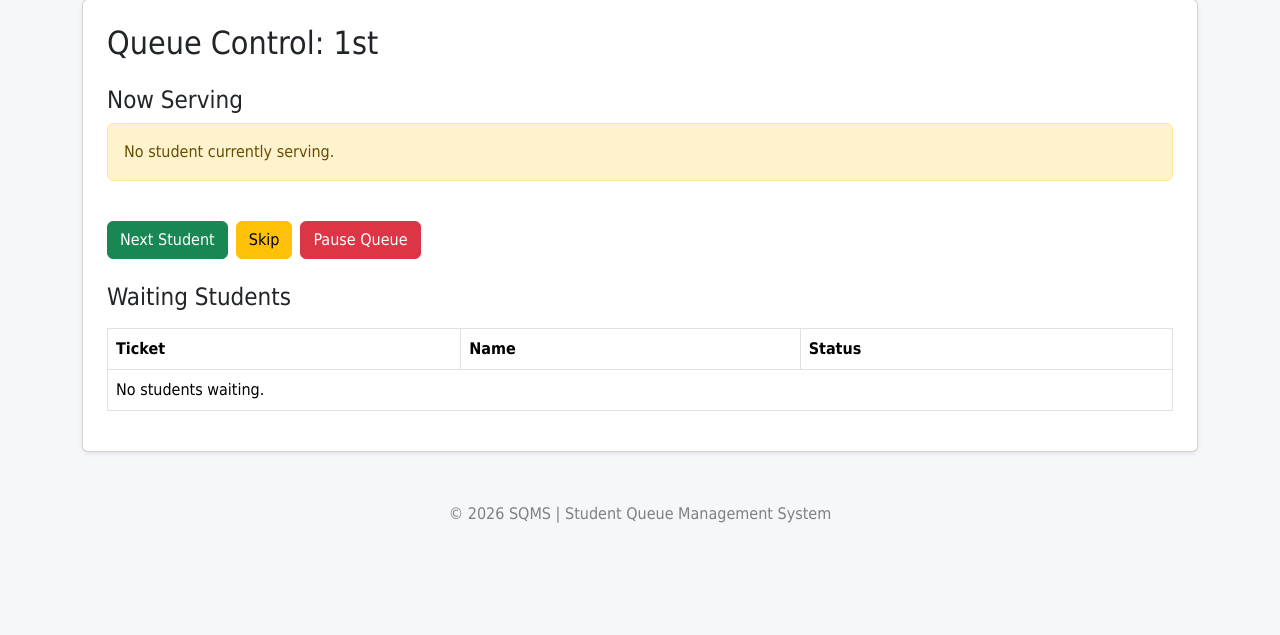
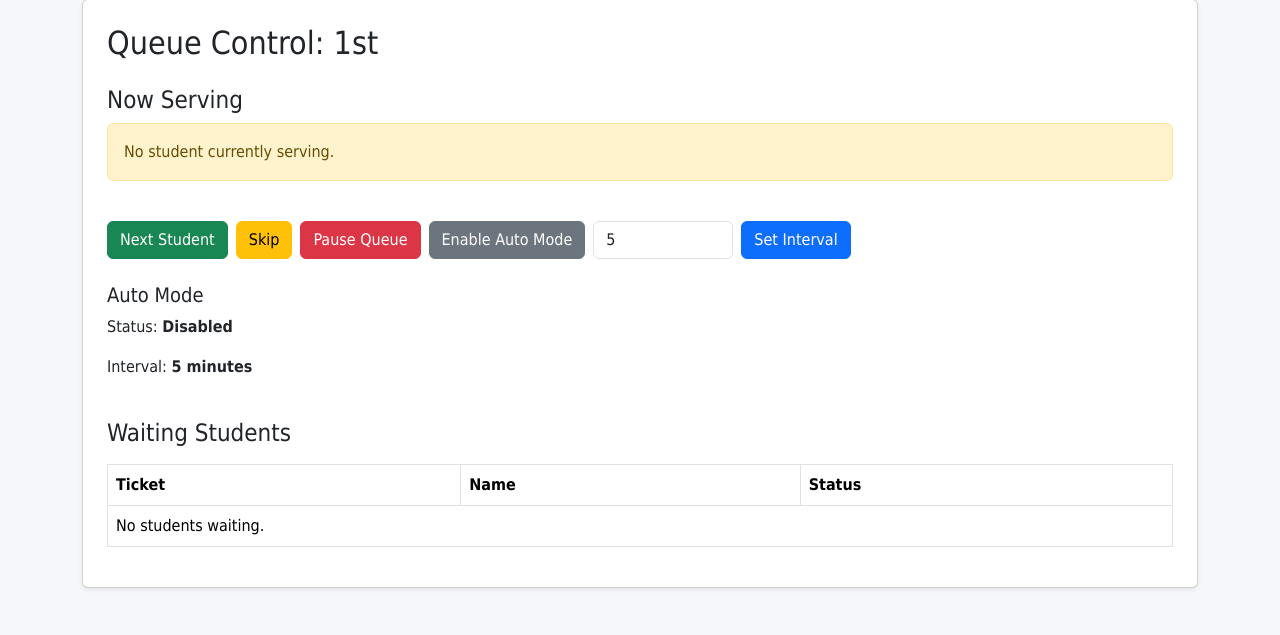
Before and after one commit to subtz/alpha, a Django app: page /staff/dashboard/4/ in a window 1280 px wide. Shown: the part 123-758 px from the top of the page. Before the commit the page ends 646 px from the top, so only its background shows below. Run offline with Django 5.2, Linux system fonts and the light colour scheme; a user stored in the database is signed in; data comes from the database, SQL or seed files in the repository.

Commit message:
Implement ETA calculation and Auto Queue Service

```diff
--- a/calc/models.py
+++ b/calc/models.py
@@ -105,6 +105,20 @@ class Queue(models.Model):
 
     current_ticket_number = models.PositiveIntegerField(
         default=0
+    )
+
+    is_auto_mode_enabled = models.BooleanField(
+        default=False
+    )
+
+    auto_serve_interval = models.PositiveIntegerField(
+        default=0,
+        help_text="Auto serve interval in minutes"
+    )
+
+    last_auto_served_at = models.DateTimeField(
+        null=True,
+        blank=True
     )
 
     created_at = models.DateTimeField(
--- a/calc/urls.py
+++ b/calc/urls.py
@@ -112,6 +112,18 @@ urlpatterns = [
         name='toggle_queue_pause'
     ),
 
+    path(
+        'staff/auto-mode/toggle/<int:queue_id>/',
+        views.toggle_auto_mode,
+        name='toggle_auto_mode'
+    ),
+
+    path(
+        'staff/auto-mode/interval/<int:queue_id>/',
+        views.set_auto_interval,
+        name='set_auto_interval'
+    ),
+
     # ==================================================
     # REPORTS
     # ==================================================
--- a/calc/views.py
+++ b/calc/views.py
@@ -1,6 +1,7 @@
 # ==================================================
 # IMPORTS
 # ==================================================
+from datetime import timedelta
 from django.shortcuts import render, redirect, get_object_or_404
 from django.http import HttpResponse, JsonResponse
 from django.utils import timezone
@@ -238,9 +239,13 @@ def join_queue(request, queue_id):
                 status='waiting'
             )
 
+    waiting_count = QueueEntry.objects.filter(queue=queue, status='waiting').count()
+    eta_minutes = waiting_count * service.estimated_time
+
     return render(request, 'calc/queue_join_success.html', {
         'entry': entry,
-        'queue': queue
+        'queue': queue,
+        'eta_minutes': eta_minutes
     })
 
 
@@ -254,6 +259,10 @@ def queue_display(request):
     if not queue:
         return HttpResponse("No active queue available.")
 
+    waiting_list = QueueEntry.objects.filter(queue=queue, status='waiting').order_by('position')
+    for entry in waiting_list:
+        entry.eta_minutes = entry.position * entry.service.estimated_time
+
     return render(request, 'calc/display.html', {
         'queue': queue,
         'now_serving': QueueEntry.objects.filter(
@@ -263,7 +272,8 @@ def queue_display(request):
         'next_ticket': QueueEntry.objects.filter(
             queue=queue,
             status='waiting'
-        ).order_by('position').first()
+        ).order_by('position').first(),
+        'waiting_list': waiting_list
     })
 
 
@@ -297,6 +307,19 @@ def queue_control_dashboard(request, queue_id):
 @staff_member_required
 def queue_status_api(request, queue_id):
     queue = get_object_or_404(Queue, id=queue_id)
+
+    if queue.is_auto_mode_enabled and not queue.is_paused and queue.auto_serve_interval > 0:
+        now = timezone.now()
+        interval_elapsed = (
+            queue.last_auto_served_at is None or
+            now >= queue.last_auto_served_at + timedelta(minutes=queue.auto_serve_interval)
+        )
+
+        if interval_elapsed:
+            advance_queue(queue_id)
+            queue.last_auto_served_at = now
+            queue.save()
+
     current = QueueEntry.objects.filter(queue=queue, status='serving').first()
     waiting_list = QueueEntry.objects.filter(queue=queue, status='waiting').order_by('position')
 
@@ -313,11 +336,12 @@ def queue_status_api(request, queue_id):
         'current_entry': current_data,
         'waiting_list': waiting_data,
         'queue_paused': queue.is_paused,
+        'auto_mode_enabled': queue.is_auto_mode_enabled,
+        'auto_serve_interval': queue.auto_serve_interval,
     })
 
 
-@staff_member_required
-def serve_current(request, queue_id):
+def advance_queue(queue_id):
     now = timezone.now()
 
     current = QueueEntry.objects.filter(queue_id=queue_id, status='serving').first()
@@ -335,6 +359,10 @@ def serve_current(request, queue_id):
         next_entry.served_at = now
         next_entry.save()
 
+
+@staff_member_required
+def serve_current(request, queue_id):
+    advance_queue(queue_id)
     return redirect('queue_control_dashboard', queue_id=queue_id)
 
 
@@ -355,6 +383,38 @@ def toggle_queue_pause(request, queue_id):
     queue = get_object_or_404(Queue, id=queue_id)
     queue.is_paused = not queue.is_paused
     queue.save()
+
+    return redirect('queue_control_dashboard', queue_id=queue_id)
+
+
+@staff_member_required
+def toggle_auto_mode(request, queue_id):
+    queue = get_object_or_404(Queue, id=queue_id)
+
+    if request.method == 'POST':
+        queue.is_auto_mode_enabled = not queue.is_auto_mode_enabled
+        if queue.is_auto_mode_enabled:
+            queue.last_auto_served_at = timezone.now()
+        queue.save()
+
+    return redirect('queue_control_dashboard', queue_id=queue_id)
+
+
+@staff_member_required
+def set_auto_interval(request, queue_id):
+    queue = get_object_or_404(Queue, id=queue_id)
+
+    if request.method == 'POST':
+        interval = request.POST.get('auto_serve_interval')
+        try:
+            interval_value = int(interval)
+            if interval_value > 0:
+                queue.auto_serve_interval = interval_value
+                if queue.is_auto_mode_enabled:
+                    queue.last_auto_served_at = timezone.now()
+                queue.save()
+        except (TypeError, ValueError):
+            pass
 
     return redirect('queue_control_dashboard', queue_id=queue_id)
 
--- a/templates/calc/admin_queue_dashboard.html
+++ b/templates/calc/admin_queue_dashboard.html
@@ -76,6 +76,39 @@ Queue Control
 
             </a>
 
+            <form action="{% url 'toggle_auto_mode' queue.id %}" method="post" class="d-inline">
+                {% csrf_token %}
+                <button type="submit" class="btn btn-secondary">
+                    {% if queue.is_auto_mode_enabled %}
+                        Disable Auto Mode
+                    {% else %}
+                        Enable Auto Mode
+                    {% endif %}
+                </button>
+            </form>
+
+            <form action="{% url 'set_auto_interval' queue.id %}" method="post" class="d-flex align-items-center gap-2">
+                {% csrf_token %}
+                <input type="number" min="1" name="auto_serve_interval" value="{{ queue.auto_serve_interval }}" class="form-control" style="width: 140px;">
+                <button type="submit" class="btn btn-primary">Set Interval</button>
+            </form>
+
+        </div>
+
+        <div class="mb-4">
+            <h5>Auto Mode</h5>
+            <p>Status:
+                <strong>
+                    {% if queue.is_auto_mode_enabled %}
+                        Enabled
+                    {% else %}
+                        Disabled
+                    {% endif %}
+                </strong>
+            </p>
+            <p>Interval:
+                <strong>{{ queue.auto_serve_interval }} minutes</strong>
+            </p>
         </div>
 
         <!-- WAITING LIST -->
--- a/templates/calc/queue_join_success.html
+++ b/templates/calc/queue_join_success.html
@@ -109,9 +109,9 @@
         <h1>✓ Successfully Joined Queue!</h1>
         <div class="queue-details">
             <p><strong>Queue:</strong> {{ queue.name }}</p>
-            <p><strong>Your ticket number:</strong> {{ entry.id }}</p>
+            <p><strong>Your ticket number:</strong> {{ entry.ticket_number }}</p>
             <p><strong>Your position in queue:</strong> {{ position }}</p>
-            <p><strong>Estimated wait time:</strong> {{ position|add:"0" }} minutes</p>
+            <p><strong>Estimated wait time:</strong> {{ eta_minutes }} minutes</p>
         </div>
         <div class="action-buttons">
             <a href="{% url 'queue_list' %}" class="btn btn-primary">Back to Queues</a>
```
Also changed, not shown: templates/calc/display.html (+11 -51 lines), calc/migrations/0008_queue_auto_mode_interval.py (added), calc/migrations/0009_rename_auto_mode_queue_is_auto_mode_enabled_and_more.py (added).
